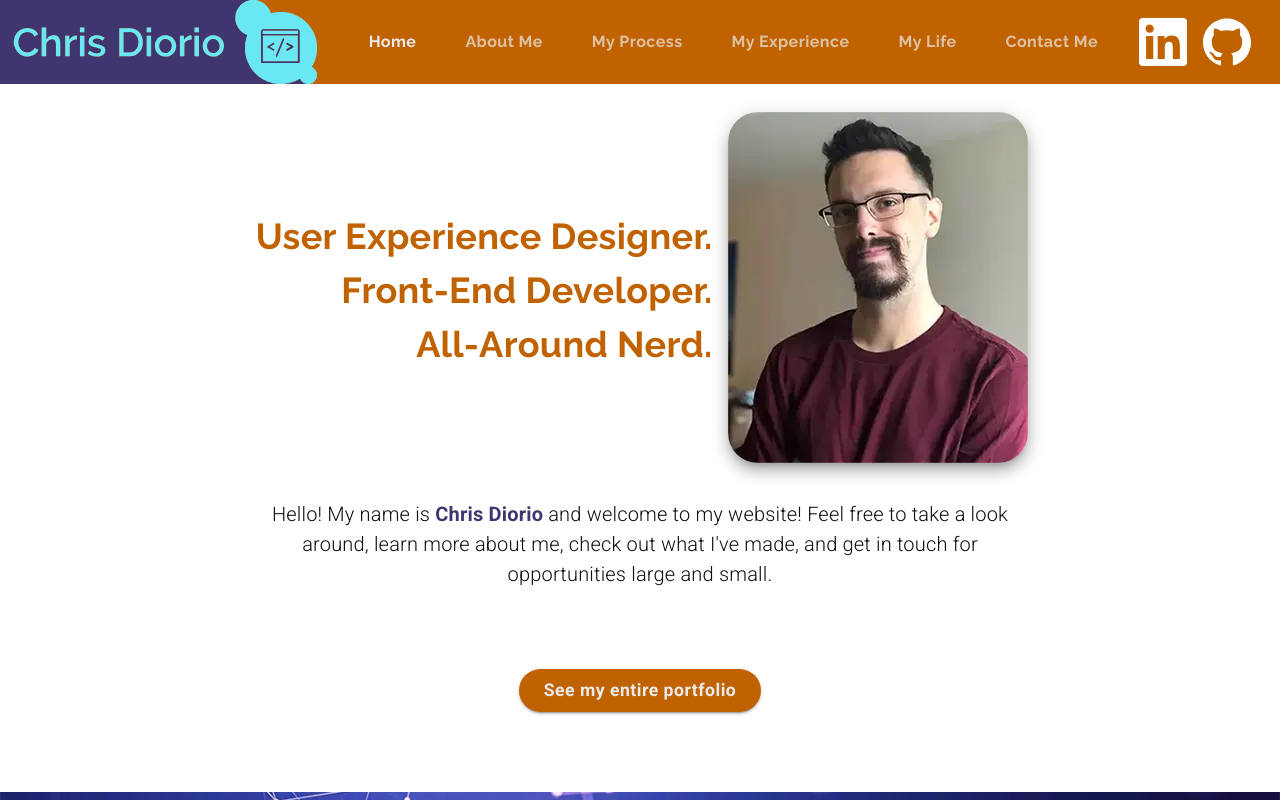
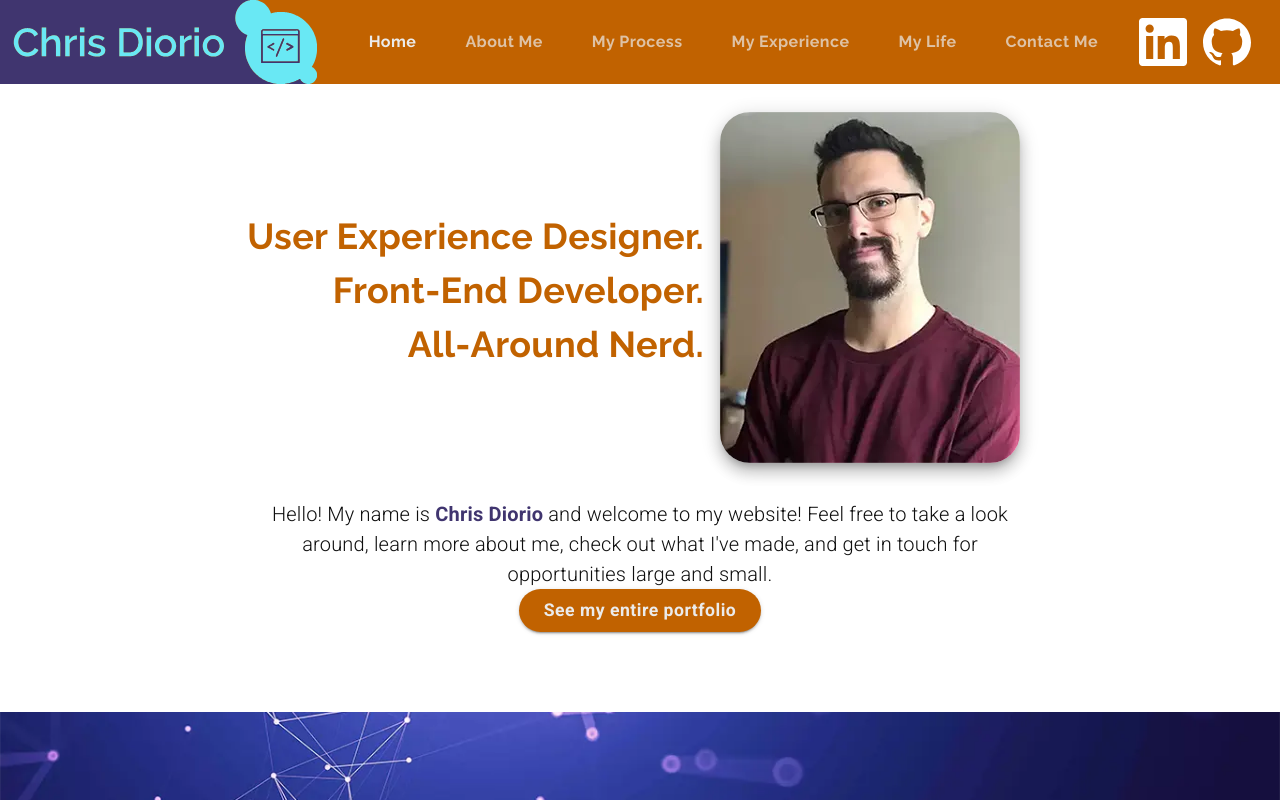
Before and after one commit to PupRiku/portfolio, a Next.js app in the folder frontend/: page / in a window 1280 px wide. Shown: the top 800 px of the page. Built offline with nearby package versions, Linux system fonts and the light colour scheme.

Commit message:
Finally fix movement on launch

```diff
--- a/frontend/pages/index.js
+++ b/frontend/pages/index.js
@@ -23,7 +23,8 @@ const useStyles = makeStyles(theme => ({
   },
   heroTextContainer: {
     minWidth: "21.5em",
-    marginRight: 15,
+    marginLeft: "4em",
+    marginRight: "1em",
     [theme.breakpoints.down("xs")]: {
       marginLeft: 0,
     },
@@ -185,9 +186,9 @@ export default function Index() {
           <Grid
             item
             className={classes.heroTextContainer}
-            md
+            md={6}
             style={{
-              marginLeft: matchesSM ? 0 : matchesMD ? "10em" : "10em",
+              marginLeft: matchesSM ? 0 : undefined,
               marginRight: matchesSM ? 0 : undefined,
             }}
           >
@@ -203,8 +204,8 @@ export default function Index() {
                 </Grid>
               </Grid>
             </Hidden>
-            <Grid container>
-              <Grid item md>
+            <Grid container justifyContent='flex-end'>
+              <Grid item>
                 <Typography
                   align={matchesSM ? "center" : "right"}
                   className={classes.heroText}
@@ -253,7 +254,7 @@ export default function Index() {
         item
         container
         justifyContent="center"
-        style={{ marginTop: "5em", marginBottom: "5em" }}
+        style={{ marginBottom: "5em" }}
       >
         <Grid item container justifyContent="center">
           <Grid item>
```
